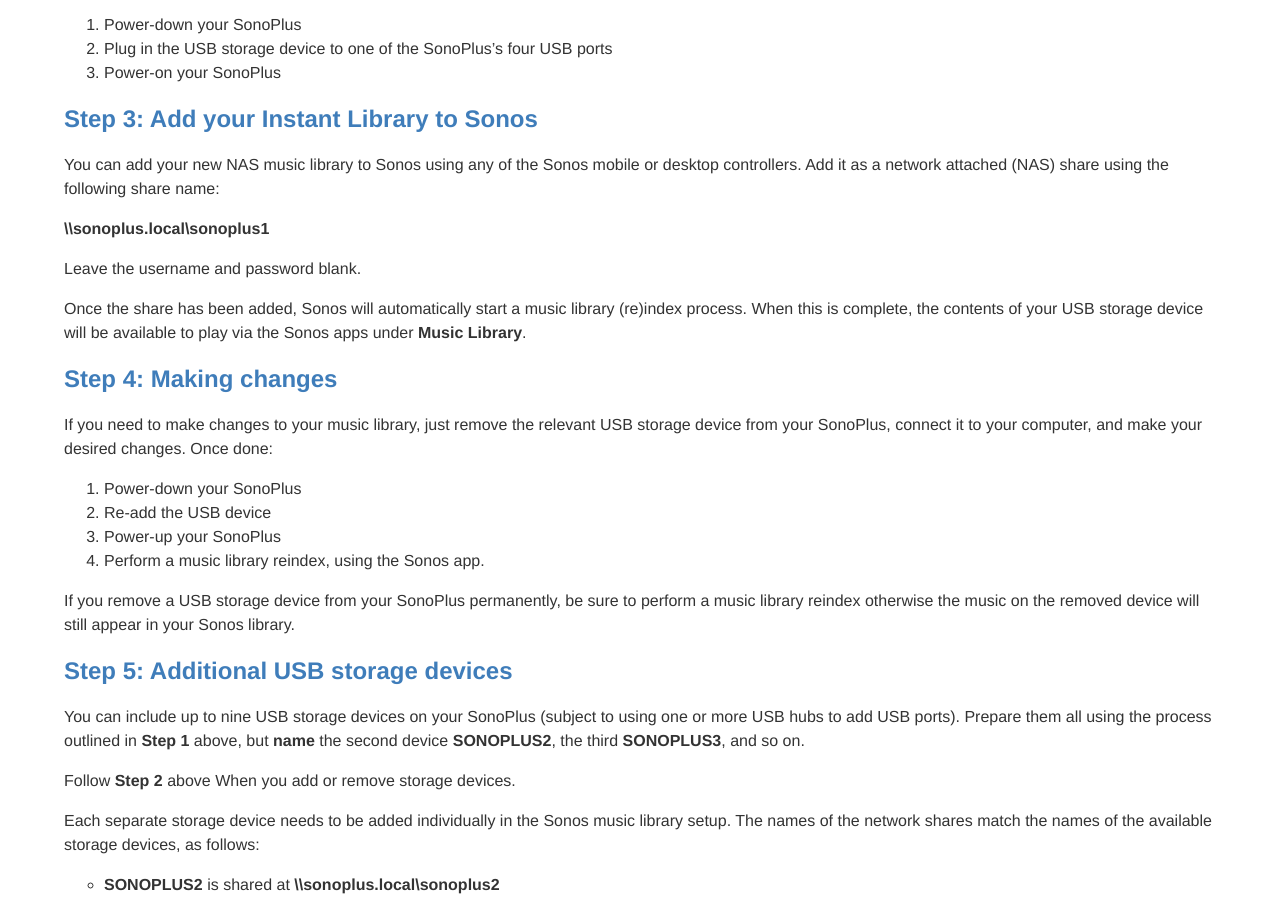
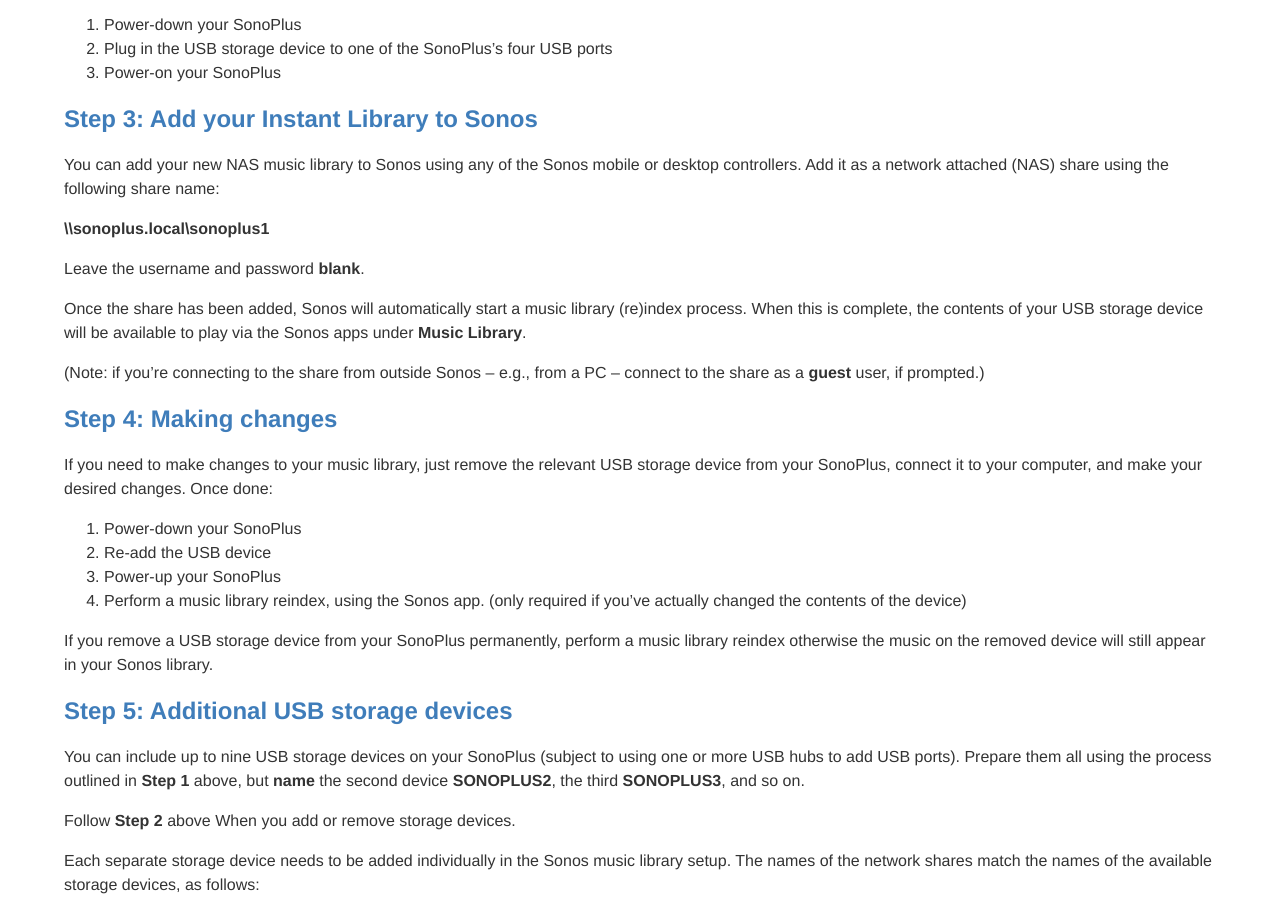
Before and after one commit to avantrec/avantrec.github.io, a Jekyll site: the page built from sonoplus/instantlibrary.md, in a window 1280 px wide and 900 px high, scrolled down 890 px. Built offline with Jekyll 4.4.1, drawn with Linux system fonts in a browser that asks for light colours.

Commit message:
Minor edits

```diff
--- a/sonoplus/instantlibrary.md
+++ b/sonoplus/instantlibrary.md
@@ -37,9 +37,11 @@
 
 **\\\sonoplus.local\sonoplus1**
 
-Leave the username and password blank.
+Leave the username and password **blank**.
 
 Once the share has been added, Sonos will automatically start a music library (re)index process. When this is complete, the contents of your USB storage device will be available to play via the Sonos apps under **Music Library**.
+
+(Note: if you're connecting to the share from outside Sonos -- e.g., from a PC -- connect to the share as a **guest** user, if prompted.)
 
 ## Step 4: Making changes
 
@@ -48,9 +50,9 @@
 1. Power-down your SonoPlus
 1. Re-add the USB device
 1. Power-up your SonoPlus
-1. Perform a music library reindex, using the Sonos app.
+1. Perform a music library reindex, using the Sonos app. (only required if you've actually changed the contents of the device)
 
-If you remove a USB storage device from your SonoPlus permanently, be sure to perform a music library reindex otherwise the music on the removed device will still appear in your Sonos library.
+If you remove a USB storage device from your SonoPlus permanently, perform a music library reindex otherwise the music on the removed device will still appear in your Sonos library.
 
 ## Step 5: Additional USB storage devices
 
```
